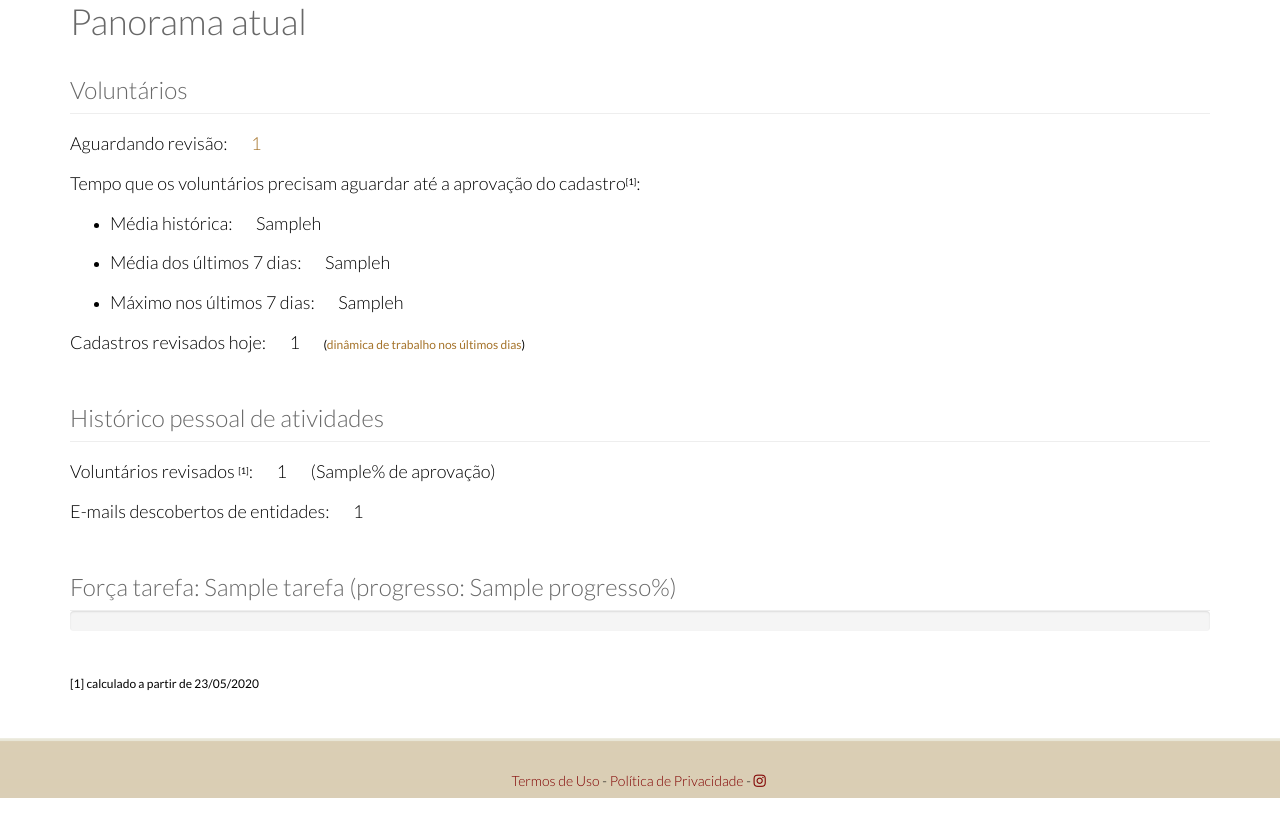
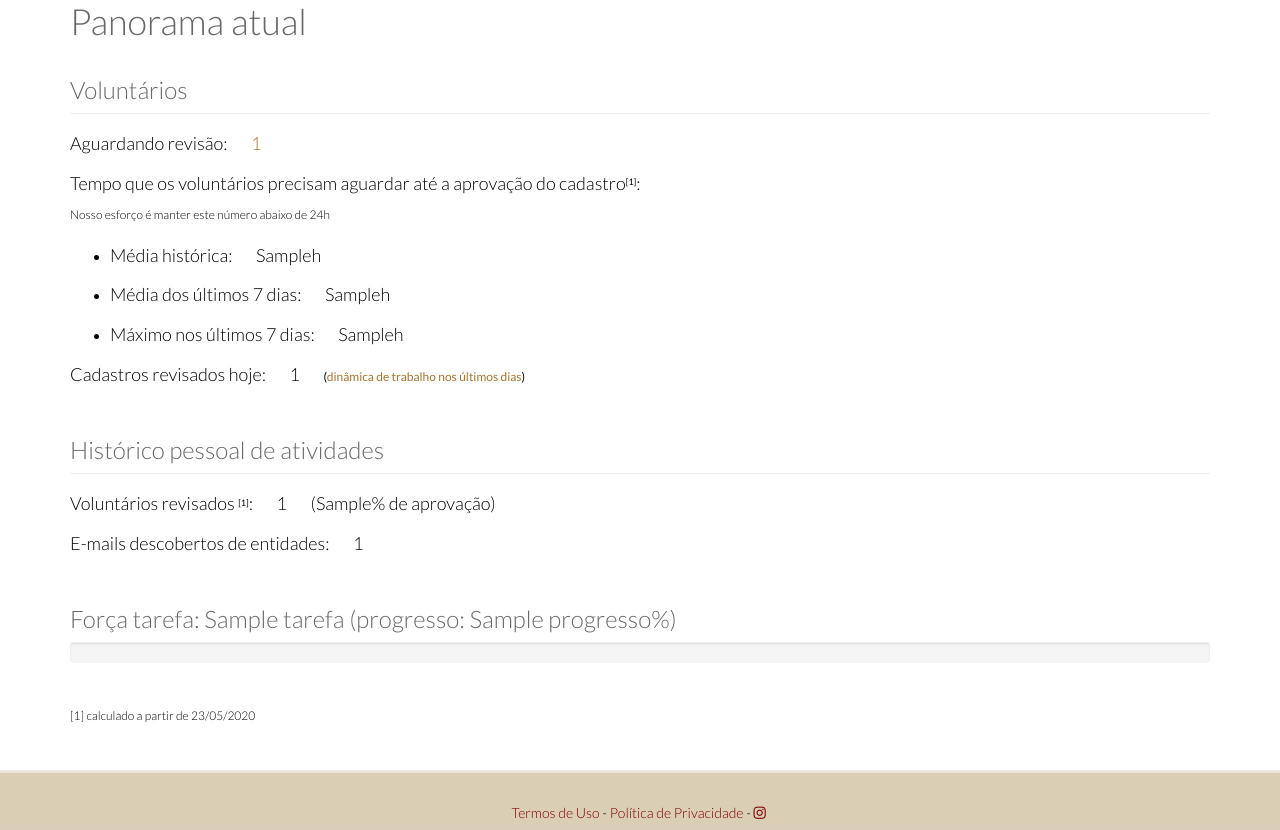
Before and after one commit to regiov/voluntarios, a Django app: template vol/templates/vol/painel.html in a window 1280 px wide. Shown: the part 192-1022 px from the top of the page. Before the commit the page ends 990 px from the top, so only its background shows below. Run offline with Django 3.2, Linux system fonts and the light colour scheme; the template is opened without the code that fills it: most values are stand-ins (such as "Sample title", 1, 10 or a date in 2020); some libraries are stand-ins or nearby versions.

Commit message:
Inclusão de orientação sobre tempo de aprovação de cadastro

```diff
--- a/vol/templates/vol/painel.html
+++ b/vol/templates/vol/painel.html
@@ -12,7 +12,7 @@
 <h3>Aguardando revisão: <span style="margin-left:20px;">{% if total_vol %}<a href="{% url 'aprovacao_voluntarios' %}">{{ total_vol }}</a>{% else %}{{ total_vol }}{% endif %}</span></h3>
 
 <h3>Tempo que os voluntários precisam aguardar até a aprovação do cadastro<span class="dica"><sup>[1]</sup></span>:</h3>
-
+<p class="dica" style="font-weight: 300;">Nosso esforço é manter este número abaixo de 24h</p>
 <ul style="list-style-type: disc;">
   <li><h3>Média histórica: <span style="margin-left:20px;">{{ tempo_vol }}h</span></h3></li>
 
@@ -47,6 +47,6 @@
 {% endfor %}
 
 <br/>
-<p class="dica">[1] calculado a partir de 23/05/2020</p>
+<p class="dica" style="font-weight: 300;">[1] calculado a partir de 23/05/2020</p>
 
 {% endblock content %}
```
